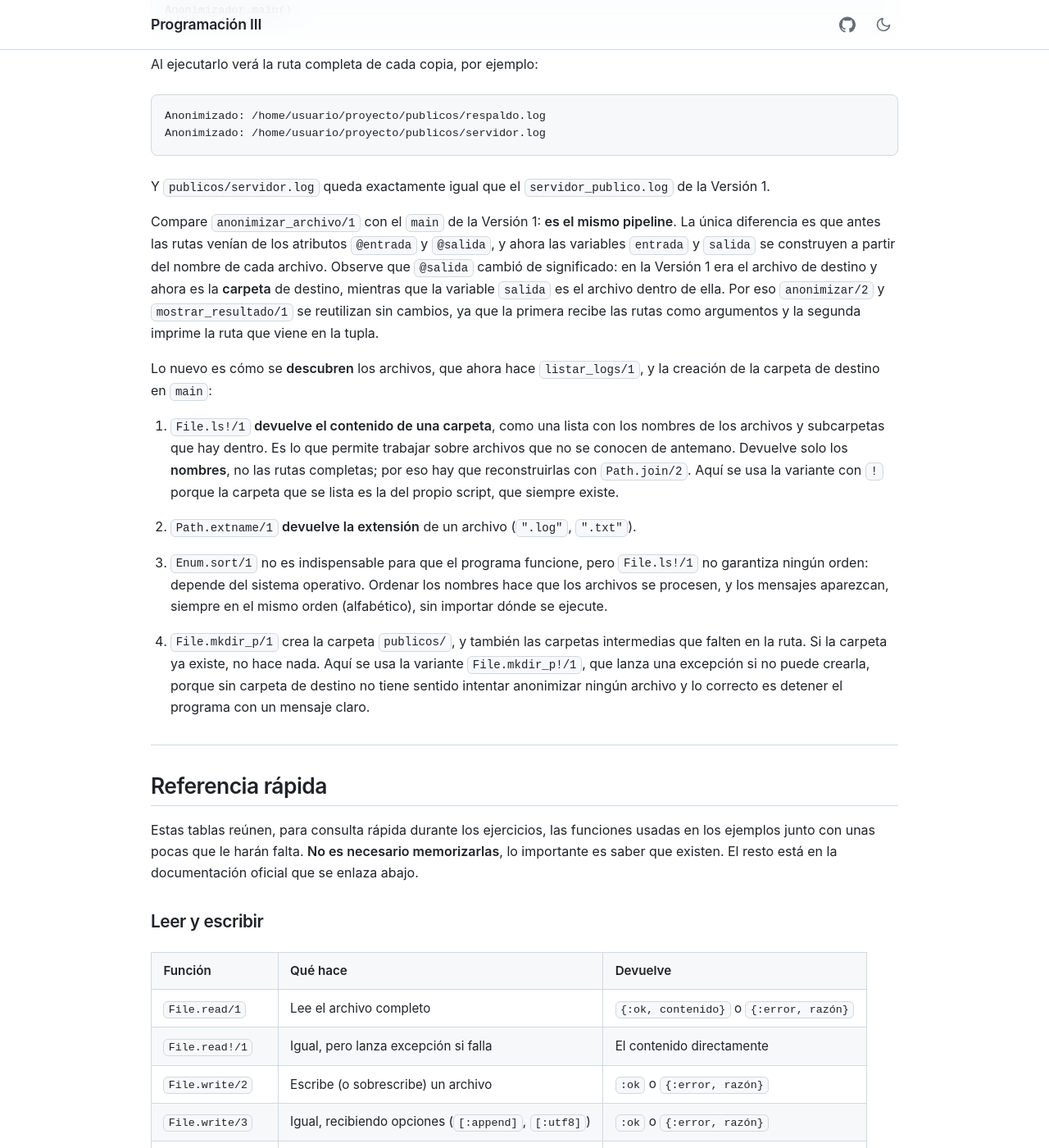
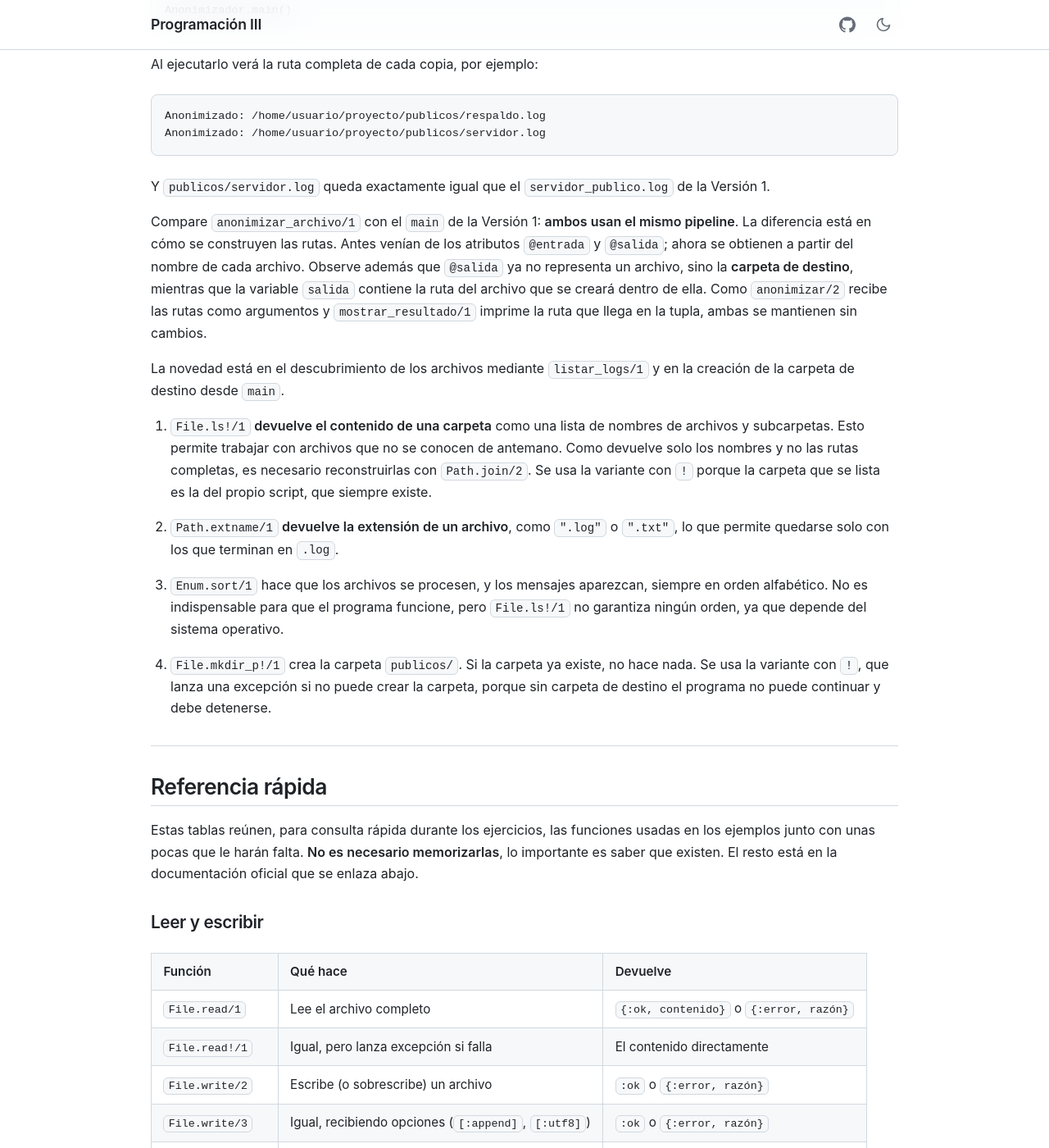
Before and after one commit to caflorezvi/guias-programacion3, a Jekyll site: the page built from docs/11.archivos.md, in a window 1280 px wide and 1400 px high, scrolled down 13241 px. Shown: the whole window at 82% size. Built offline with Jekyll 4.4.1, drawn with Linux system fonts in a browser that asks for light colours; our own code applies the rules of GitHub Pages for plain Markdown files.

Commit message:
Actualización de la guía de archivos

```diff
--- a/docs/11.archivos.md
+++ b/docs/11.archivos.md
@@ -495,17 +495,17 @@ Anonimizado: /home/usuario/proyecto/publicos/servidor.log
 
 Y `publicos/servidor.log` queda exactamente igual que el `servidor_publico.log` de la Versión 1.
 
-Compare `anonimizar_archivo/1` con el `main` de la Versión 1: **es el mismo pipeline**. La única diferencia es que antes las rutas venían de los atributos `@entrada` y `@salida`, y ahora las variables `entrada` y `salida` se construyen a partir del nombre de cada archivo. Observe que `@salida` cambió de significado: en la Versión 1 era el archivo de destino y ahora es la **carpeta** de destino, mientras que la variable `salida` es el archivo dentro de ella. Por eso `anonimizar/2` y `mostrar_resultado/1` se reutilizan sin cambios, ya que la primera recibe las rutas como argumentos y la segunda imprime la ruta que viene en la tupla.
+Compare `anonimizar_archivo/1` con el `main` de la Versión 1: **ambos usan el mismo pipeline**. La diferencia está en cómo se construyen las rutas. Antes venían de los atributos `@entrada` y `@salida`; ahora se obtienen a partir del nombre de cada archivo. Observe además que `@salida` ya no representa un archivo, sino la **carpeta de destino**, mientras que la variable `salida` contiene la ruta del archivo que se creará dentro de ella. Como `anonimizar/2` recibe las rutas como argumentos y `mostrar_resultado/1` imprime la ruta que llega en la tupla, ambas se mantienen sin cambios.
 
-Lo nuevo es cómo se **descubren** los archivos, que ahora hace `listar_logs/1`, y la creación de la carpeta de destino en `main`:
+La novedad está en el descubrimiento de los archivos mediante `listar_logs/1` y en la creación de la carpeta de destino desde `main`.
 
-1. `File.ls!/1` **devuelve el contenido de una carpeta**, como una lista con los nombres de los archivos y subcarpetas que hay dentro. Es lo que permite trabajar sobre archivos que no se conocen de antemano. Devuelve solo los **nombres**, no las rutas completas; por eso hay que reconstruirlas con `Path.join/2`. Aquí se usa la variante con `!` porque la carpeta que se lista es la del propio script, que siempre existe.
+1. `File.ls!/1` **devuelve el contenido de una carpeta** como una lista de nombres de archivos y subcarpetas. Esto permite trabajar con archivos que no se conocen de antemano. Como devuelve solo los nombres y no las rutas completas, es necesario reconstruirlas con `Path.join/2`. Se usa la variante con `!` porque la carpeta que se lista es la del propio script, que siempre existe.
 
-2. `Path.extname/1` **devuelve la extensión** de un archivo (`".log"`, `".txt"`).
+2. `Path.extname/1` **devuelve la extensión de un archivo**, como `".log"` o `".txt"`, lo que permite quedarse solo con los que terminan en `.log`.
 
-3. `Enum.sort/1` no es indispensable para que el programa funcione, pero `File.ls!/1` no garantiza ningún orden: depende del sistema operativo. Ordenar los nombres hace que los archivos se procesen, y los mensajes aparezcan, siempre en el mismo orden (alfabético), sin importar dónde se ejecute.
+3. `Enum.sort/1` hace que los archivos se procesen, y los mensajes aparezcan, siempre en orden alfabético. No es indispensable para que el programa funcione, pero `File.ls!/1` no garantiza ningún orden, ya que depende del sistema operativo.
 
-4. `File.mkdir_p/1` crea la carpeta `publicos/`, y también las carpetas intermedias que falten en la ruta. Si la carpeta ya existe, no hace nada. Aquí se usa la variante `File.mkdir_p!/1`, que lanza una excepción si no puede crearla, porque sin carpeta de destino no tiene sentido intentar anonimizar ningún archivo y lo correcto es detener el programa con un mensaje claro.
+4. `File.mkdir_p!/1` crea la carpeta `publicos/`. Si la carpeta ya existe, no hace nada. Se usa la variante con `!`, que lanza una excepción si no puede crear la carpeta, porque sin carpeta de destino el programa no puede continuar y debe detenerse.
 
 ---
 
```
